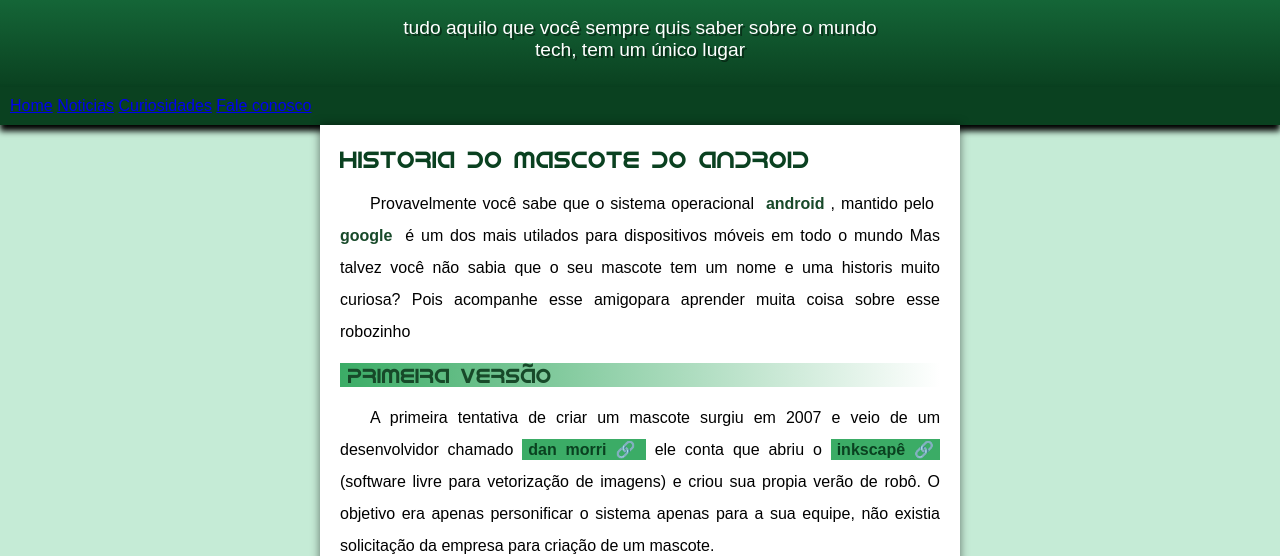
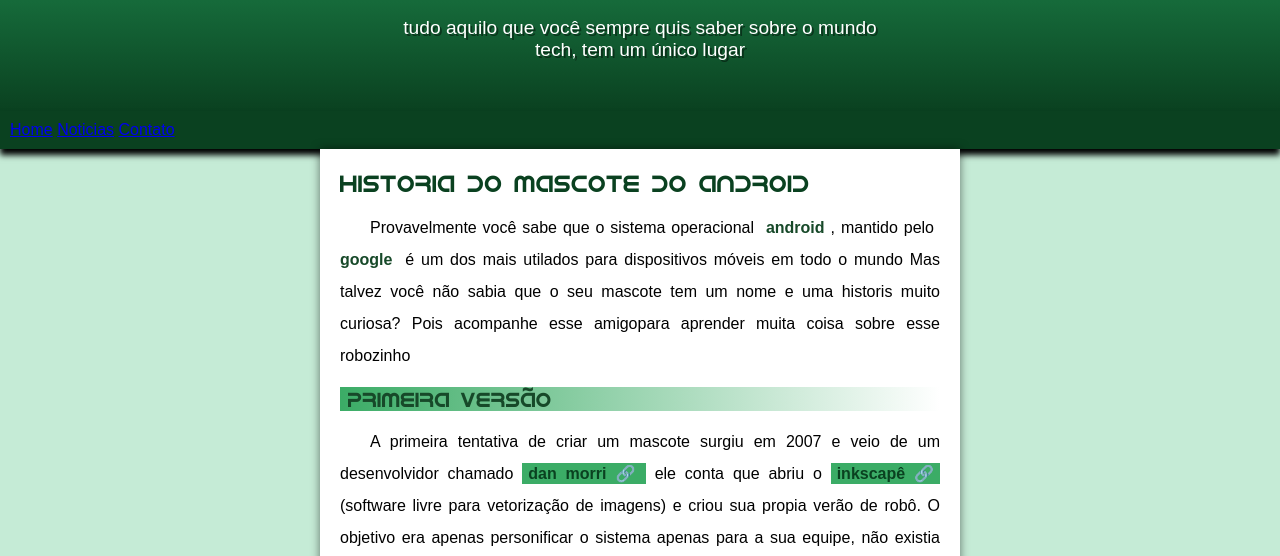
Before and after one commit to samilysiqueira/projeto-android, a plain HTML site: page index.html.html in a window 1280 px wide. Shown: the part 103-659 px from the top of the page. Drawn offline with Linux system fonts and the light colour scheme; files whose address does not match are found by name.

Commit message:
problema de padding corrigido

```diff
--- a/estilo/style.css
+++ b/estilo/style.css
@@ -63,10 +63,8 @@
            padding-right: 10px;
            padding-left: 10px;
            margin: auto;
-           margin-bottom: 20px;
+           padding-bottom: 50px;
            text-shadow: 2px 2px 0px rgba(0, 0, 0, 0.445);
-;
-
         }
 
         nav{
@@ -100,9 +98,6 @@
             border-bottom-right-radius:10px ;
         }
 
-
-
-
          main  h1{
            color: var(--cor5);
             font-weight: normal;
@@ -126,7 +121,6 @@
     font-size: 1em;
     line-height: 2em;
 }
-
 
    main strong{
     color:var(--cor4) ;
--- a/index.html.html
+++ b/index.html.html
@@ -15,8 +15,7 @@
 <nav>
         <a href="#">Home</a>
         <a href="#">Noticias</a>
-        <a href="#">Curiosidades</a>
-        <a href="#">Fale conosco</a>
+        <a href="#">Contato</a>
     </nav>
 <main>
    <article>
```
